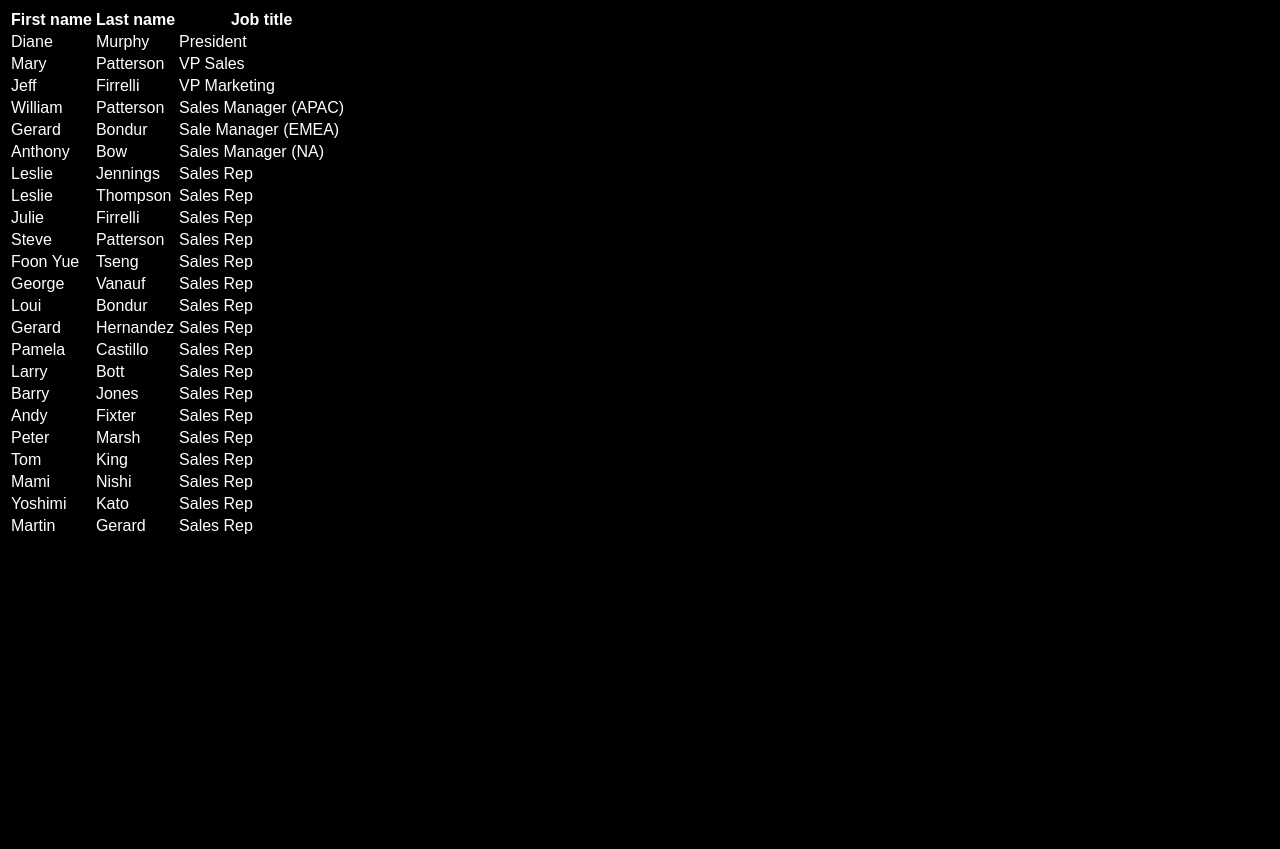
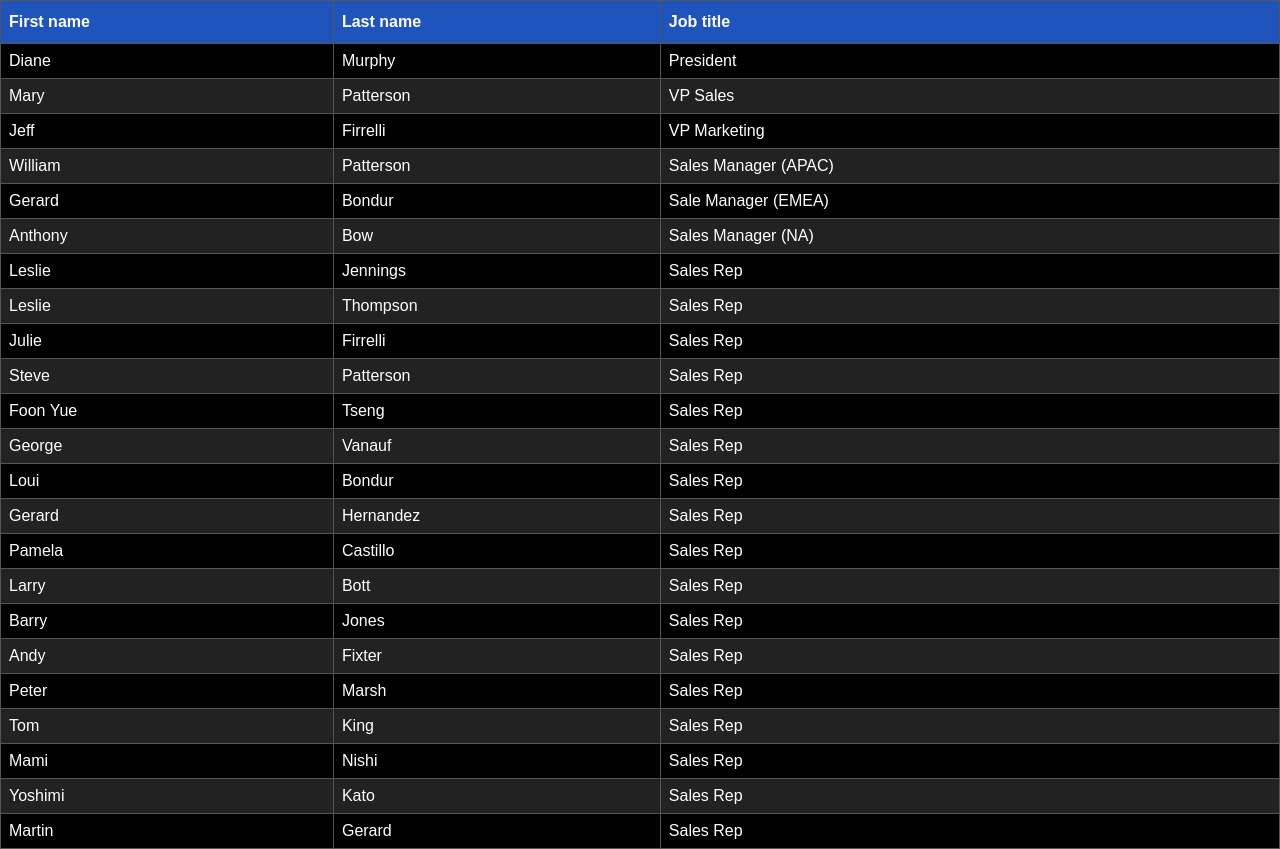
Before and after one commit to AbidAlWassie/PHP-Ajax-with-Vanilla-Javascript, a PHP site: page / in a window 1280 px wide. Before the commit the page ends 534 px from the top, so only its background shows below. Run offline with PHP 8.4, Linux system fonts and the light colour scheme; data comes from the database, SQL or seed files in the repository.

Commit message:
updated project

```diff
--- a/index.php
+++ b/index.php
@@ -1,9 +1,12 @@
 <table>
+<thead>
     <tr>
       <th>First name</th>
       <th>Last name</th>
       <th>Job title</th>
     </tr>
+</thead>
+
 
     <tbody id="data"></tbody>
 </table>
@@ -50,6 +53,30 @@ window.onload = function () {
   color: white;
   background: black;
   font-family: Arial, Helvetica, sans-serif;
+  margin: 0;
+}
+
+table {
+  font-family: Arial, Helvetica, sans-serif;
+  border-collapse: collapse;
+  width: 100%;
+}
+
+table td, table th {
+  border: 1px solid #555;
+  padding: 8px;
+}
+
+table tr:nth-child(even){background-color: #222;}
+
+/* table tr:hover {background-color: #ddd;} */
+
+table th {
+  padding-top: 12px;
+  padding-bottom: 12px;
+  text-align: left;
+  background-color: #2054bd;
+  color: white;
 }
 
 * {
```
Lines whose indentation alone changed are shown as unchanged.
